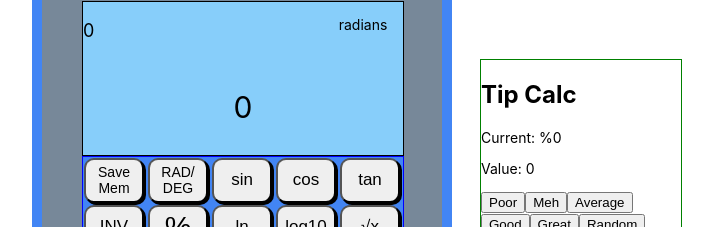
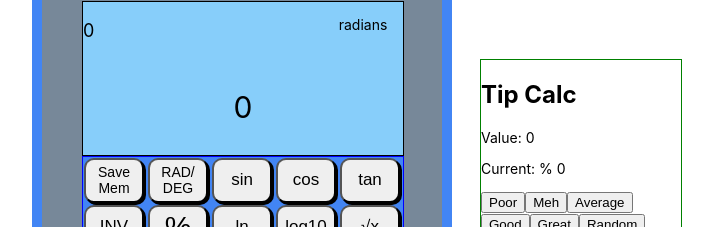
Before and after one commit to BennyZ3/bz-calculator, a React (Create React App) app: page / in a window 1280 px wide. Shown: the part 91-318 px from the top of the page, without its empty margins (416-1129 px from the left). Built offline with nearby package versions, Linux system fonts and the light colour scheme.

Commit message:
rearranged elements

```diff
--- a/src/components/TipButtons.js
+++ b/src/components/TipButtons.js
@@ -2,10 +2,10 @@ const TipButtons = (props) => {
   return (
     <div className="tips">
       <h2>Tip Calc</h2>
-      <p className="long">Current: %{props.tip}</p>
       <p className="long">
         Value: {Math.round(props.current * props.tip) / 100}
       </p>
+      <p className="long">Current: % {props.tip}</p>
       <button className="tip" onClick={props.tipUpdate} value="10">
         Poor
       </button>
```
